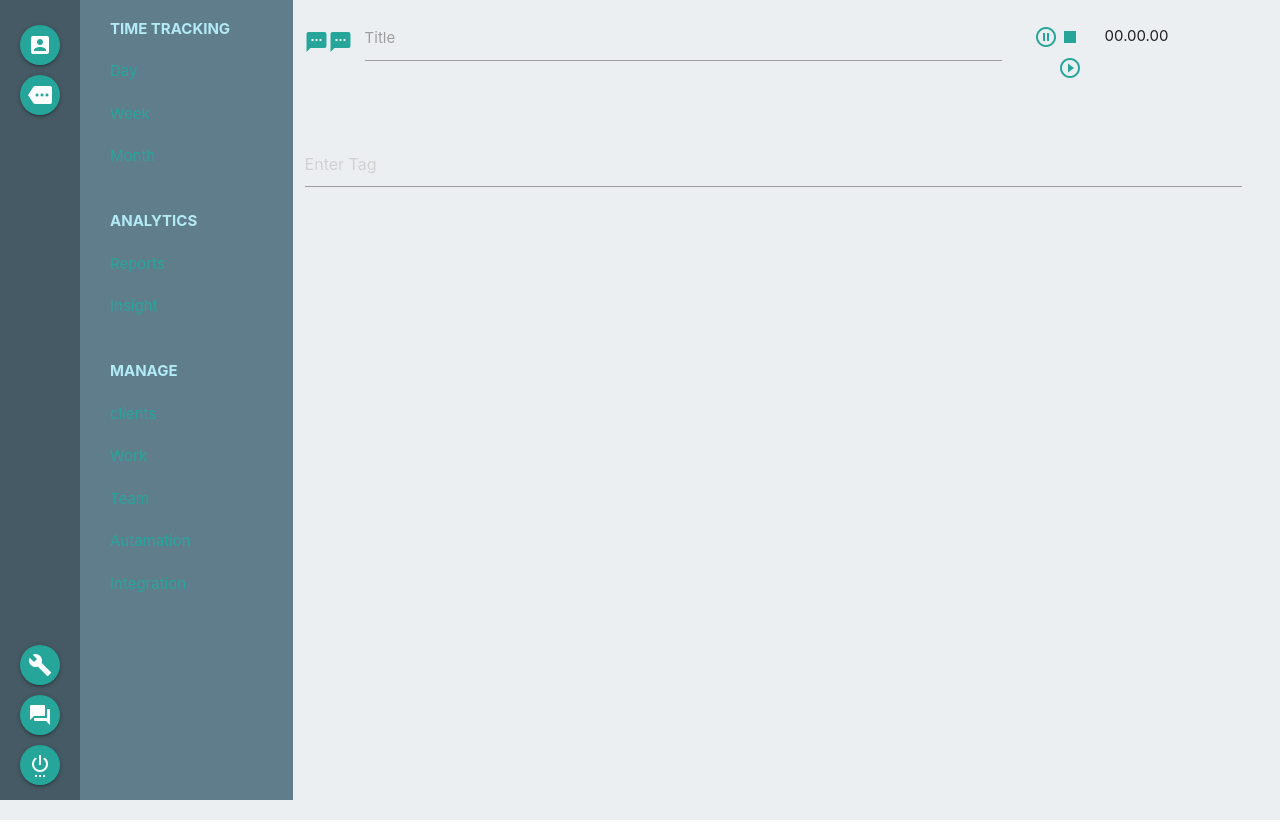
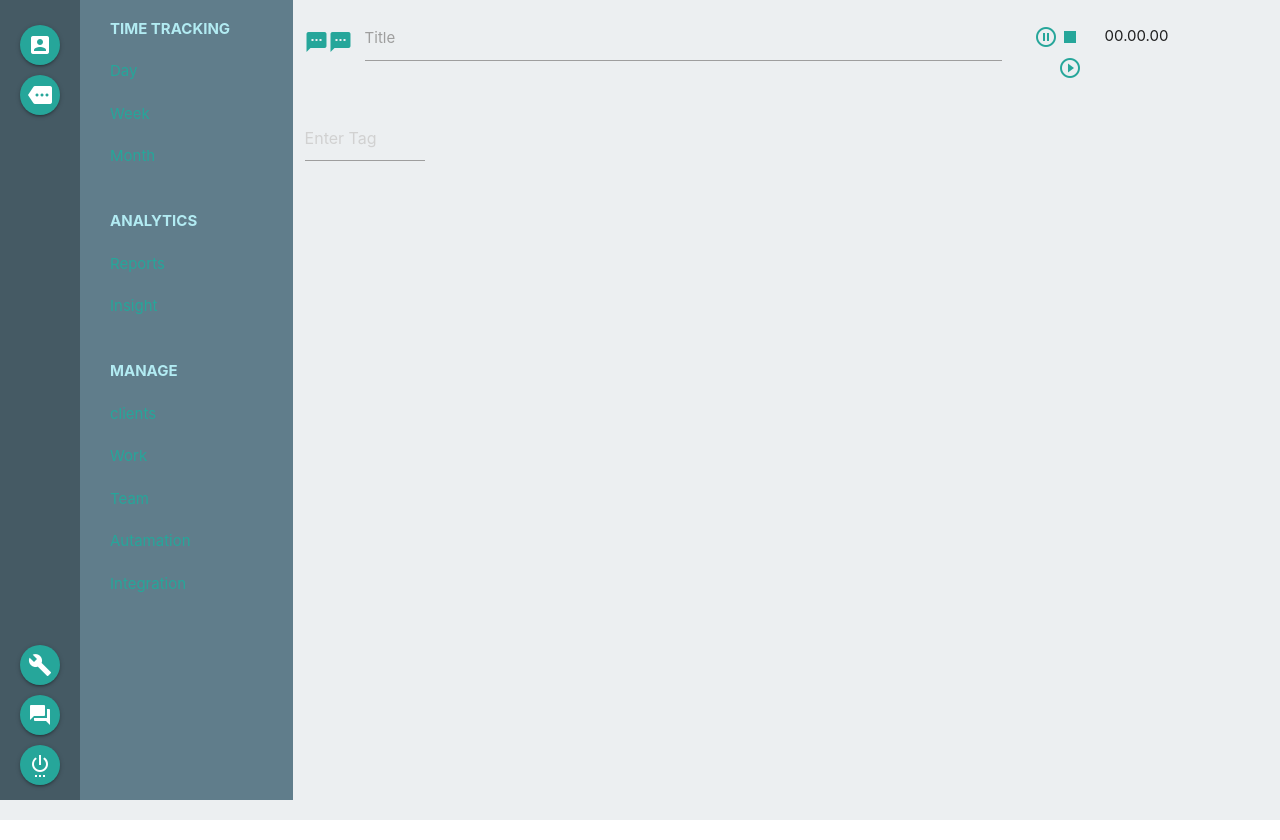
Before and after one commit to Wolferner/React_Time_Tracker, a React (Vite) app: page / in a window 1280 px wide. Built offline with nearby package versions, Linux system fonts and the light colour scheme.

Commit message:
Workspace:: TagsCollector: End

```diff
--- a/src/components/Workspace/TitleInput/TitleInput.jsx
+++ b/src/components/Workspace/TitleInput/TitleInput.jsx
@@ -18,10 +18,10 @@ const TitleInput = () =>{
 
 
     return(
-        <div className="row">
+        <div className={`${styles.globalCont} row`}>
 
             <div className={`${styles.input} col s9 `}>
-                <div className='row'>
+                <div className={`${styles.globalCont} row`}>
                     <div className={`${styles.titleBtn} col s1 `}>
                         <a className="secondary-content prefix-button" href=""><i className="material-icons prefix">textsms</i></a>
                         <a className="secondary-content prefix-button" href=""><i className="material-icons prefix">textsms</i></a>
--- a/src/components/Workspace/TitleInput/TitleInput.module.css
+++ b/src/components/Workspace/TitleInput/TitleInput.module.css
@@ -1,6 +1,11 @@
+.globalCont{
+    margin-bottom: 0;
+}
+
 .titleBtn{
     display: flex;
     margin-top: 30px;
+
 }
 
 .input{
--- a/src/components/Workspace/Workspace.module.css
+++ b/src/components/Workspace/Workspace.module.css
@@ -1,8 +1,13 @@
 .title{
-
+    max-height: 100px;
 }
 
 .tags{
+    display: flex;
+    margin-top: 0;
+    padding: 0;
+
+
 
 }
 
```
